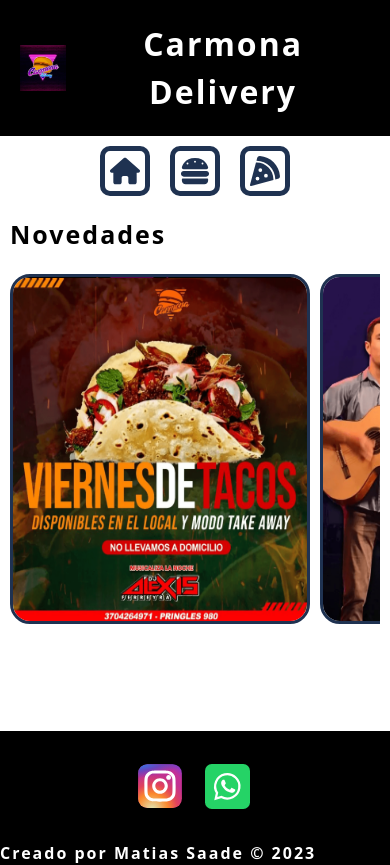
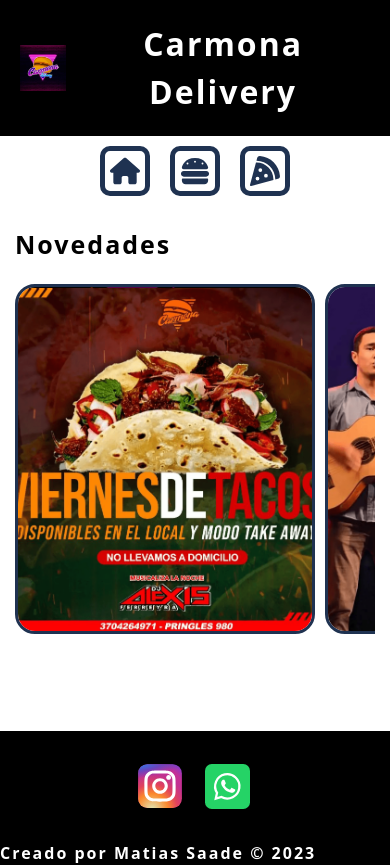
Before and after one commit to Gadd88/menuOnline, a React (Vite) app: page / in a window 390 px wide. Built offline with nearby package versions, Linux system fonts and the light colour scheme.

Commit message:
arreglado mediaquerys para seccion de novedades

```diff
--- a/src/index.css
+++ b/src/index.css
@@ -57,12 +57,19 @@
 .home{
   width: 100%;
   min-height: 525px;
-  padding: 10px;
+  padding: 20px 80px 20px 80px;
   font-size: 25px;
   display: flex;
   flex-direction: column;
   gap: 20px;
 }
+@media screen and (max-width:700px){
+  .home{
+    padding: 20px 15px 20px 15px;
+  }
+}
+
+
 .home-imgs{
   display: flex;
   gap: 10px;
@@ -71,7 +78,7 @@
   scroll-behavior: smooth;
   scroll-snap-type: x mandatory;
   min-height: 350px;
-  max-height: 500px;
+  max-height: 400px;
 }
 .home-imgs::-webkit-scrollbar{
   display: none;
@@ -84,7 +91,7 @@
   height: 100%;
 }
 .img-promo{
-  object-fit: fill;
+  object-fit: cover;
   height: 100%;
 }
 /* FOOTER */
```
